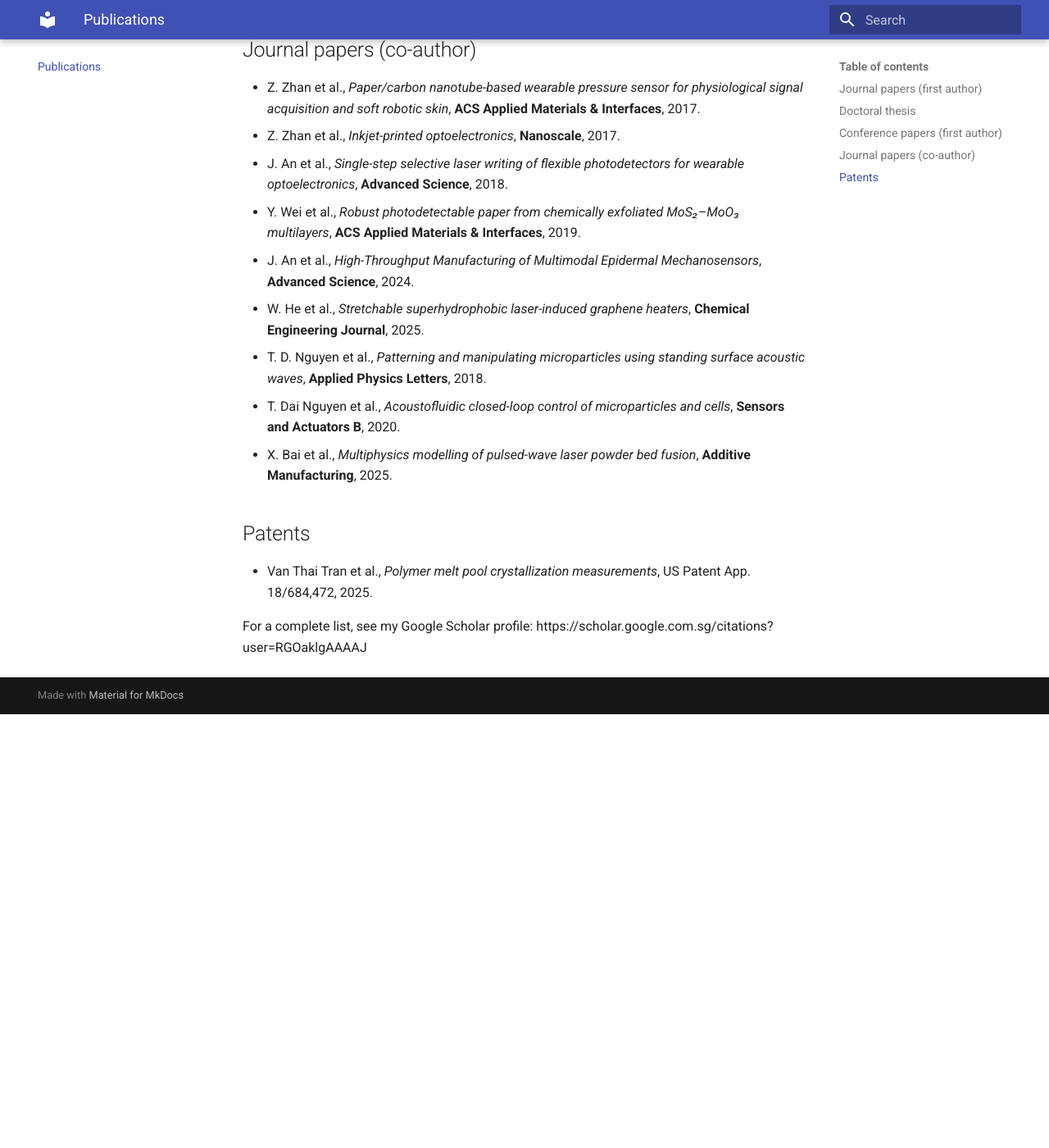
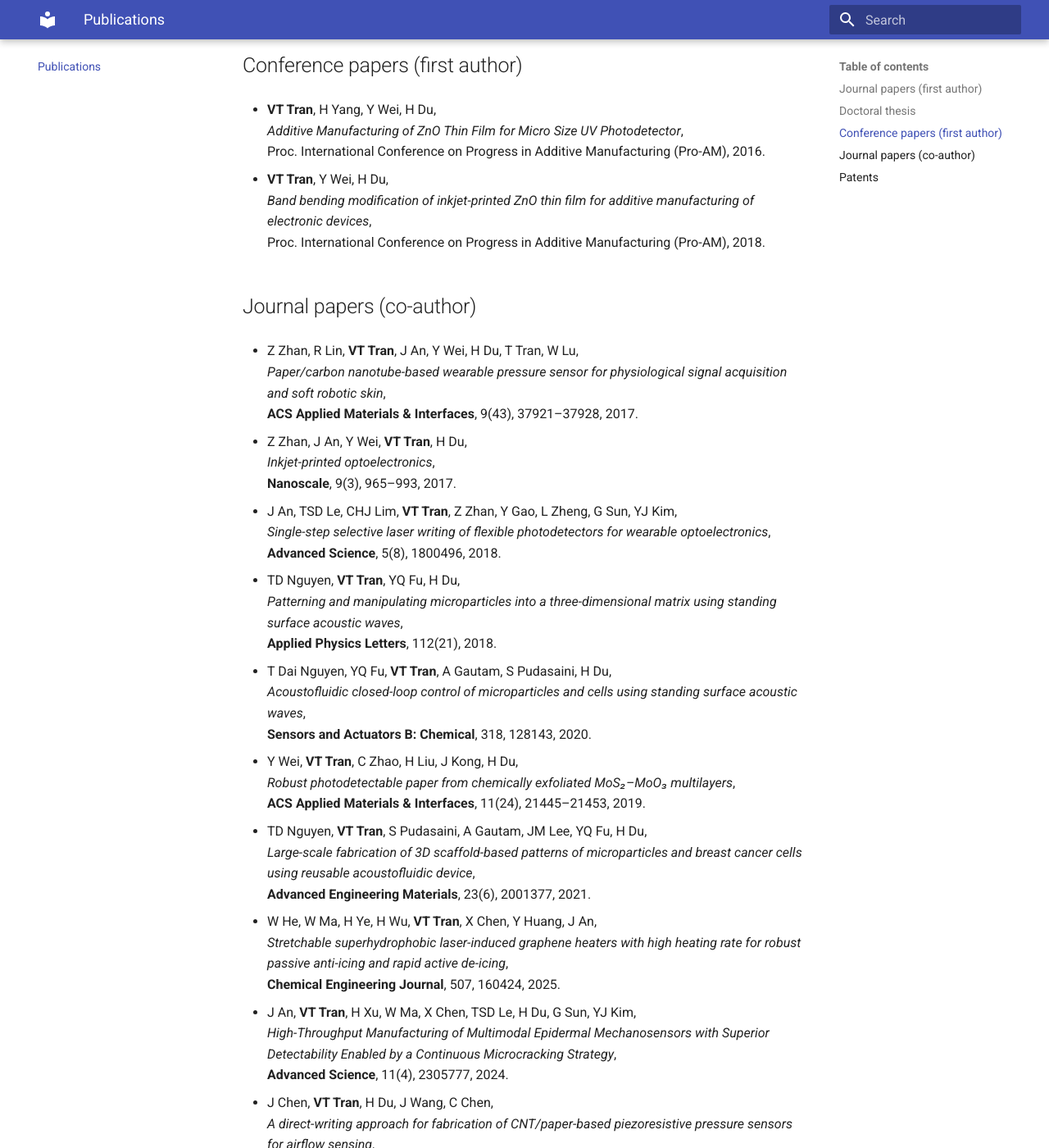
Before and after one commit to vanthaitran/vanthaitran.github.io, an MkDocs documentation site: the page built from docs/publications.md, in a window 1280 px wide and 1400 px high, scrolled down 848 px. Shown: the whole window at 82% size. Built offline with MkDocs 1.6.1 and Material for MkDocs 9.7.7, drawn with Linux system fonts in a browser that asks for light colours; before the commit the page ends 1719 px from its top, so only the background shows below that; some of the changed text lies outside the part shown.

Commit message:
Update publications list

```diff
--- a/docs/publications.md
+++ b/docs/publications.md
@@ -1,31 +1,98 @@
 # Publications
 
 ## Journal papers (first author)
-- Van Thai Tran et al., *All-inkjet-printed flexible ZnO micro photodetector for a wearable UV monitoring device*, **Nanotechnology**, 2017.
-- Van Thai Tran et al., *Preparing of interdigitated microelectrode arrays using inkjet printing of silver nanoparticles*, **Micromachines**, 2017.
-- Van Thai Tran et al., *On-substrate joule effect heating by printed micro-heater for ZnO thin film preparation*, **Micromachines**, 2020.
-- Van Thai Tran et al., *Influence of thermal treatment on electronic properties of inkjet-printed ZnO semiconductor*, **International Journal of Smart and Nano Materials**, 2022.
+- **VT Tran**, Y Wei, H Yang, Z Zhan, H Du,
+  *All-inkjet-printed flexible ZnO micro photodetector for a wearable UV monitoring device*,
+  **Nanotechnology**, 28(9), 095204, 2017.
+
+- **VT Tran**, Y Wei, WJ Liau, H Yang, H Du,
+  *Preparing of interdigitated microelectrode arrays for AC electrokinetic devices using inkjet printing of silver nanoparticles ink*,
+  **Micromachines**, 8(4), 106, 2017.
+
+- **VT Tran**, Y Wei, H Du,
+  *On-substrate joule effect heating by printed micro-heater for the preparation of ZnO semiconductor thin film*,
+  **Micromachines**, 11(5), 490, 2020.
+
+- **VT Tran**, Y Wei, H Du,
+  *Influence of thermal treatment on electronic properties of inkjet-printed zinc oxide semiconductor*,
+  **International Journal of Smart and Nano Materials**, 13(2), 330–345, 2022.
 
 ## Doctoral thesis
-- Van Thai Tran, *Inkjet-printed ZnO thin film semiconductor for additive manufacturing of electronic devices*, PhD Thesis, Nanyang Technological University, 2019.
+- **VT Tran**,
+  *Inkjet-printed ZnO thin film semiconductor for additive manufacturing of electronic devices*,
+  PhD Thesis, Nanyang Technological University, 2019.
 
 ## Conference papers (first author)
-- Van-Thai Tran et al., *Additive Manufacturing of ZnO Thin Film for Micro Size UV Photodetector*, Proc. Pro-AM, 2016.
-- Van Thai Tran et al., *Band bending modification of inkjet-printed ZnO thin film for additive manufacturing of electronic devices*, Proc. Pro-AM, 2018.
+- **VT Tran**, H Yang, Y Wei, H Du,
+  *Additive Manufacturing of ZnO Thin Film for Micro Size UV Photodetector*,
+  Proc. International Conference on Progress in Additive Manufacturing (Pro-AM), 2016.
+
+- **VT Tran**, Y Wei, H Du,
+  *Band bending modification of inkjet-printed ZnO thin film for additive manufacturing of electronic devices*,
+  Proc. International Conference on Progress in Additive Manufacturing (Pro-AM), 2018.
 
 ## Journal papers (co-author)
-- Z. Zhan et al., *Paper/carbon nanotube-based wearable pressure sensor for physiological signal acquisition and soft robotic skin*, **ACS Applied Materials & Interfaces**, 2017.
-- Z. Zhan et al., *Inkjet-printed optoelectronics*, **Nanoscale**, 2017.
-- J. An et al., *Single-step selective laser writing of flexible photodetectors for wearable optoelectronics*, **Advanced Science**, 2018.
-- Y. Wei et al., *Robust photodetectable paper from chemically exfoliated MoS₂–MoO₃ multilayers*, **ACS Applied Materials & Interfaces**, 2019.
-- J. An et al., *High-Throughput Manufacturing of Multimodal Epidermal Mechanosensors*, **Advanced Science**, 2024.
-- W. He et al., *Stretchable superhydrophobic laser-induced graphene heaters*, **Chemical Engineering Journal**, 2025.
-- T. D. Nguyen et al., *Patterning and manipulating microparticles using standing surface acoustic waves*, **Applied Physics Letters**, 2018.
-- T. Dai Nguyen et al., *Acoustofluidic closed-loop control of microparticles and cells*, **Sensors and Actuators B**, 2020.
-- X. Bai et al., *Multiphysics modelling of pulsed-wave laser powder bed fusion*, **Additive Manufacturing**, 2025.
+- Z Zhan, R Lin, **VT Tran**, J An, Y Wei, H Du, T Tran, W Lu,
+  *Paper/carbon nanotube-based wearable pressure sensor for physiological signal acquisition and soft robotic skin*,
+  **ACS Applied Materials & Interfaces**, 9(43), 37921–37928, 2017.
+
+- Z Zhan, J An, Y Wei, **VT Tran**, H Du,
+  *Inkjet-printed optoelectronics*,
+  **Nanoscale**, 9(3), 965–993, 2017.
+
+- J An, TSD Le, CHJ Lim, **VT Tran**, Z Zhan, Y Gao, L Zheng, G Sun, YJ Kim,
+  *Single-step selective laser writing of flexible photodetectors for wearable optoelectronics*,
+  **Advanced Science**, 5(8), 1800496, 2018.
+
+- TD Nguyen, **VT Tran**, YQ Fu, H Du,
+  *Patterning and manipulating microparticles into a three-dimensional matrix using standing surface acoustic waves*,
+  **Applied Physics Letters**, 112(21), 2018.
+
+- T Dai Nguyen, YQ Fu, **VT Tran**, A Gautam, S Pudasaini, H Du,
+  *Acoustofluidic closed-loop control of microparticles and cells using standing surface acoustic waves*,
+  **Sensors and Actuators B: Chemical**, 318, 128143, 2020.
+
+- Y Wei, **VT Tran**, C Zhao, H Liu, J Kong, H Du,
+  *Robust photodetectable paper from chemically exfoliated MoS₂–MoO₃ multilayers*,
+  **ACS Applied Materials & Interfaces**, 11(24), 21445–21453, 2019.
+
+- TD Nguyen, **VT Tran**, S Pudasaini, A Gautam, JM Lee, YQ Fu, H Du,
+  *Large-scale fabrication of 3D scaffold-based patterns of microparticles and breast cancer cells using reusable acoustofluidic device*,
+  **Advanced Engineering Materials**, 23(6), 2001377, 2021.
+
+- W He, W Ma, H Ye, H Wu, **VT Tran**, X Chen, Y Huang, J An,
+  *Stretchable superhydrophobic laser-induced graphene heaters with high heating rate for robust passive anti-icing and rapid active de-icing*,
+  **Chemical Engineering Journal**, 507, 160424, 2025.
+
+- J An, **VT Tran**, H Xu, W Ma, X Chen, TSD Le, H Du, G Sun, YJ Kim,
+  *High-Throughput Manufacturing of Multimodal Epidermal Mechanosensors with Superior Detectability Enabled by a Continuous Microcracking Strategy*,
+  **Advanced Science**, 11(4), 2305777, 2024.
+
+- J Chen, **VT Tran**, H Du, J Wang, C Chen,
+  *A direct-writing approach for fabrication of CNT/paper-based piezoresistive pressure sensors for airflow sensing*,
+  **Micromachines**, 12(5), 504, 2021.
+
+- Y Wei, H Du, J Kong, **VT Tran**, J Kai Koh, C Zhao, C He,
+  *Fast light-induced reversible wettability of a zinc oxide nanorod array coated with a thin gold layer*,
+  **Nanotechnology**, 28(44), 445404, 2017.
+
+- X Bai, C Tang, S Gao, **VT Tran**, K Zhou, H Du,
+  *Multiphysics modelling of pulsed-wave laser powder bed fusion*,
+  **Additive Manufacturing**, 104833, 2025.
+
+- TD Nguyen, **VT Tran**, H Du,
+  *Manipulation of self-assembled three-dimensional architecture in reusable acoustofluidic device*,
+  **Electrophoresis**, 42(21–22), 2375–2382, 2021.
+
+- HWB Teo, **VT Tran**, K Chen, KQ Le, H Du, J Zeng, K Zhou,
+  *Investigation of polyamide 12 isothermal crystallization through the application of the phase-field model*,
+  **Polymers for Advanced Technologies**, 34(2), 748–757, 2023.
+
+- **VT Tran**, Y Wei, Z Zhan, H Du,
+  *Influence of annealing to the defect of inkjet-printed ZnO thin film*,
+  **Oxide-based Materials and Devices IX**, 10533, 128–135, 2018.
 
 ## Patents
-- Van Thai Tran et al., *Polymer melt pool crystallization measurements*, US Patent App. 18/684,472, 2025.
-
-For a complete list, see my Google Scholar profile:
-https://scholar.google.com.sg/citations?user=RGOaklgAAAAJ
+- T Van Thai, H Du, J Zeng, K Zhou, HWB Teo, C Kaijuan, KQ Le,
+  *Polymer melt pool crystallization measurements*,
+  US Patent Application 18/684,472, 2025.
```
